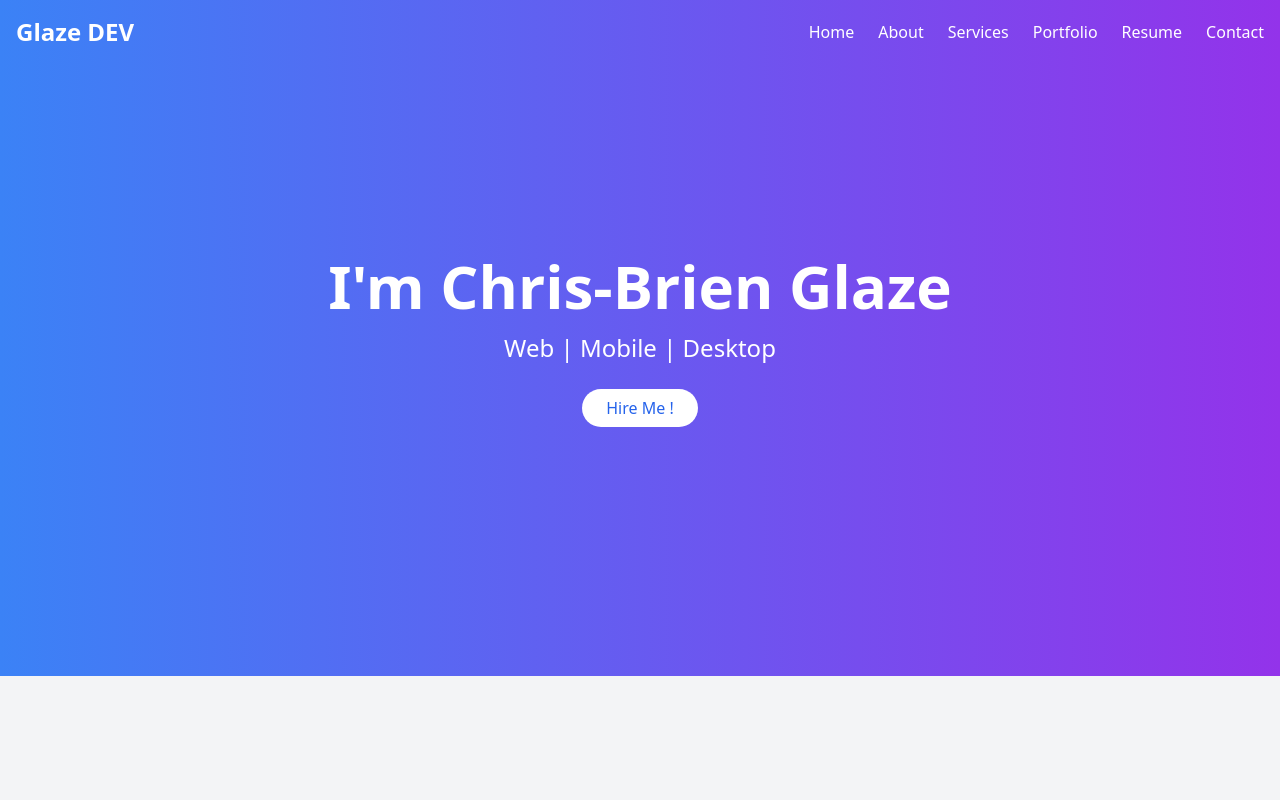
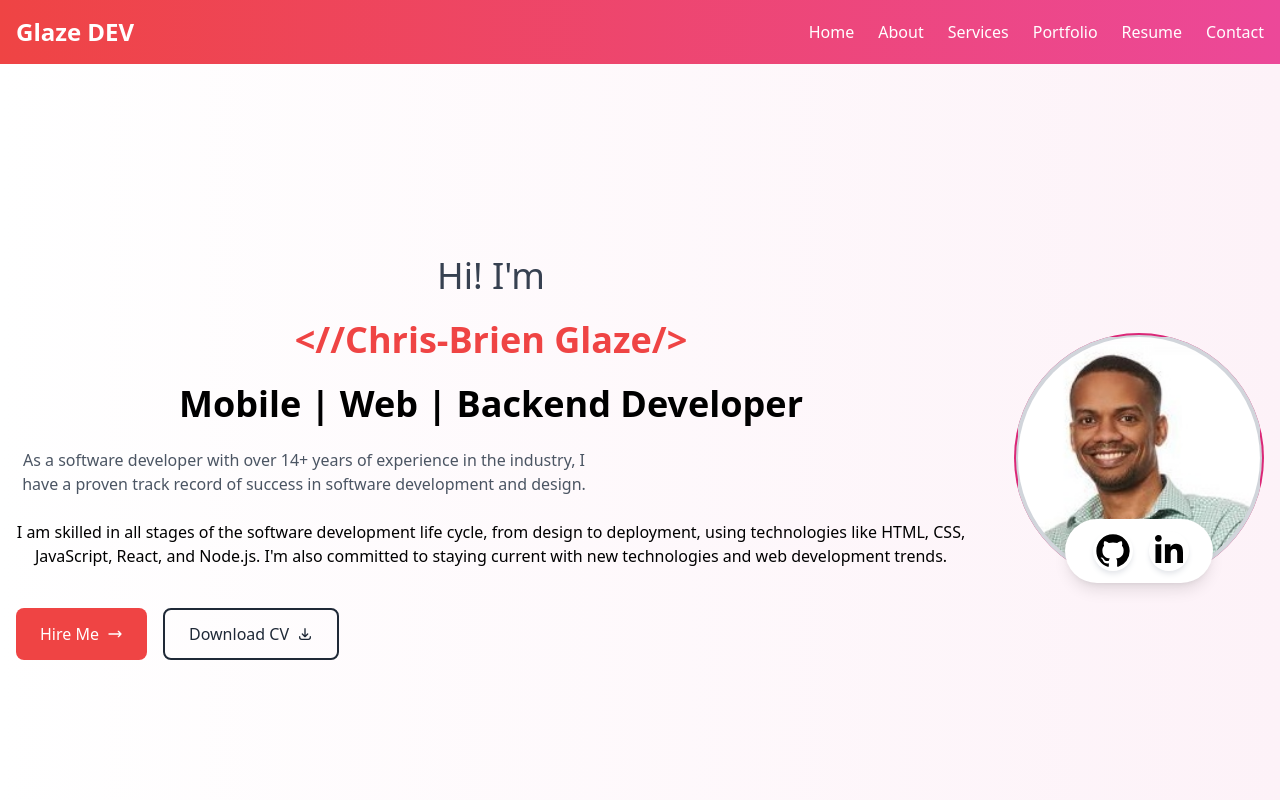
Before and after one commit to chrisbrienglaze/portfoliov2, a React (Vite) app: page / in a window 1280 px wide. Shown: the top 800 px of the page. Built offline with nearby package versions, Linux system fonts and the light colour scheme.

Commit message:
updated ui

```diff
--- a/src/components/Header.tsx
+++ b/src/components/Header.tsx
@@ -28,9 +28,9 @@ const Header: React.FC<HeaderProps> = ({ isMenuOpen, setIsMenuOpen }) => {
   const navItems = ['Home', 'About', 'Services', 'Portfolio', 'Resume', 'Contact'];
 
   return (
-    <header className={`fixed top-0 left-0 right-0 z-50 transition-all duration-300 ${isScrolled ? 'bg-white shadow-md' : 'bg-transparent'}`}>
+    <header className={`fixed top-0 left-0 right-0 z-50 transition-all duration-300 ${isScrolled ? 'bg-gradient-to-r from-red-500 to-pink-500 bg-red-500 font-white shadow-md' : 'bg-gradient-to-r from-red-500 to-pink-500 bg-red-500'}`}>
       <div className="container mx-auto px-4 py-4 flex justify-between items-center">
-        <h1 className={`text-2xl font-bold ${isScrolled ? 'text-blue-600' : 'text-white'}`}>Glaze DEV</h1>
+        <h1 className={`text-2xl font-bold ${isScrolled ? 'text-white' : 'text-white'}`}>Glaze DEV</h1>
         <nav className="hidden md:block">
           <ul className="flex space-x-6">
             {navItems.map((item) => (
--- a/src/components/Hero.tsx
+++ b/src/components/Hero.tsx
@@ -2,16 +2,116 @@ import React from 'react';
 import Typewriter from './typewriter';
 
 const Hero: React.FC = () => {
+
+ // Function will execute on click of button
+ const onDownloadCVClick = () => {
+
+  // using Java Script method to get PDF file
+  fetch("SamplePDF.pdf").then((response) => {
+      response.blob().then((blob) => {
+
+          // Creating new object of PDF file
+          const fileURL =
+              window.URL.createObjectURL(blob);
+
+          // Setting various property values
+          let alink = document.createElement("a");
+          alink.href = fileURL;
+          alink.download = "Chris-Brien Glaze-SoftwareEngineer.pdf";
+          alink.click();
+      });
+  });
+};
+
   return (
-    <section id="home" className="bg-gradient-to-r from-blue-500 to-purple-600 text-white py-32 md:py-64">
-      <div className="container mx-auto px-4 text-center">
-        <h1 className="text-4xl md:text-6xl font-bold mb-4">I'm <Typewriter text="Chris-Brien Glaze" delay={100}></Typewriter></h1>
-        <p className="text-xl md:text-2xl mb-8">Web | Mobile | Desktop</p>
-        <a href="#contact" className="bg-white text-blue-600 py-2 px-6 rounded-full hover:bg-blue-100 transition duration-300">
-          Hire Me !
-        </a>
+    // <section id="home" className="bg-gradient-to-r from-blue-500 to-purple-600 text-white py-32 md:py-64">
+    //   <div className="container mx-auto px-4 text-center">
+    //     <h1 className="text-4xl md:text-6xl font-bold mb-4">I'm <Typewriter text="<//Chris-Brien Glaze/>" delay={100}></Typewriter></h1>
+    //     <p className="text-xl md:text-2xl mb-8">Web | Mobile | Desktop</p>
+    //     <a href="#contact" className="bg-white text-blue-600 py-2 px-6 rounded-full hover:bg-blue-100 transition duration-300">
+    //       Hire Me !
+    //     </a>
+    //   </div>
+    // </section>
+    <section id="home" className="min-h-screen bg-gradient-to-r from-white to-pink-50 py-32 md:py-64">
+    <div className="container mx-auto px-4 text-center">
+      <div className="max-w-7xl mx-auto flex flex-col md:flex-row items-center justify-between gap-12">
+        {/* Left Content */}
+        <div className="flex-1 space-y-6">
+          <p className="text-gray-700 text-4xl">Hi! I'm</p>
+          <h1 className="text-red-500 font-bold text-4xl"><Typewriter text="<//Chris-Brien Glaze/>" delay={100}></Typewriter></h1>
+          <h2 className="text-5xl md:text-4xl font-bold leading-tight">
+            Mobile | Web | Backend Developer
+          </h2>
+          <p className="text-gray-600 max-w-xl">
+          As a software developer with over 14+ years of experience in the industry, I have a proven track record of success in software development and design.
+          </p>
+<p> I am skilled in all stages of the software development life cycle, from design to deployment, using technologies like HTML, CSS, JavaScript, React, and Node.js. I'm also committed to staying current with new technologies and web development trends.</p>
+
+          <div className="flex gap-4 pt-4">
+            <button className="bg-red-500 text-white px-6 py-3 rounded-lg hover:bg-red-600 transition flex items-center gap-2">
+              Hire Me
+              <svg className="w-4 h-4" fill="none" stroke="currentColor" viewBox="0 0 24 24">
+                <path strokeLinecap="round" strokeLinejoin="round" strokeWidth={2} d="M17 8l4 4m0 0l-4 4m4-4H3" />
+              </svg>
+            </button>
+            <button className="border-2 border-gray-800 text-gray-800 px-6 py-3 rounded-lg hover:bg-gray-100 transition flex items-center gap-2" onClick={onDownloadCVClick}>
+              Download CV
+              <svg className="w-4 h-4" fill="none" stroke="currentColor" viewBox="0 0 24 24">
+                <path strokeLinecap="round" strokeLinejoin="round" strokeWidth={2} d="M4 16v1a3 3 0 003 3h10a3 3 0 003-3v-1m-4-4l-4 4m0 0l-4-4m4 4V4" />
+              </svg>
+            </button>
+          </div>
+        </div>
+
+        {/* Right Content - Profile Image */}
+        <div className="relative">
+          <div className="w-[250px] h-[250px] md:w-[250px] md:h-[250px] bg-pink-600 rounded-full relative overflow-hidden">
+            <div className="absolute inset-0 bg-blue-100 rounded-full m-1">
+              {/* Replace with your image */}
+              <div className="w-full h-full bg-gray-300 flex items-center justify-center">
+              <img src="./images/myphoto.jpeg" alt="Profile" className="w-full h-full object-cover rounded-full ring-2 ring-gray-300 dark:ring-gray-500" />
+
+                {/* <span className="text-gray-600">Profile Image</span> */}
+
+              </div>
+            </div>
+          </div>
+
+          {/* Social Media Links */}
+          <div className="absolute bottom-0 left-1/2 transform -translate-x-1/2 bg-white px-6 py-3 rounded-full shadow-lg flex items-center gap-1">
+            <span className="text-sm text-gray-600"></span>
+            <div className="flex gap-4">
+            {['LinkedIn', 'Github'].map((social) => (
+                <button
+                  key={social}
+                  className="w-10 h-10 flex items-center relative overflow-hidden justify-center rounded-full bg-white shadow-md shadow-gray-200 group transition-all duration-300"
+                >
+                  {social === 'LinkedIn' ? (
+                    <svg className="w-10 h-10" fill="currentColor" viewBox="0 0 24 24" aria-hidden="true">
+                      <path
+                        fillRule="evenodd"
+                        d="M12 2C6.477 2 2 6.484 2 12.017c0 4.425 2.865 8.18 6.839 9.504.5.092.682-.217.682-.483 0-.237-.008-.868-.013-1.703-2.782.605-3.369-1.343-3.369-1.343-.454-1.158-1.11-1.466-1.11-1.466-.908-.62.069-.608.069-.608 1.003.07 1.531 1.032 1.531 1.032.892 1.53 2.341 1.088 2.91.832.092-.647.35-1.088.636-1.338-2.22-.253-4.555-1.113-4.555-4.951 0-1.093.39-1.988 1.029-2.688-.103-.253-.446-1.272.098-2.65 0 0 .84-.27 2.75 1.026A9.564 9.564 0 0112 6.844c.85.004 1.705.115 2.504.337 1.909-1.296 2.747-1.027 2.747-1.027.546 1.379.202 2.398.1 2.651.64.7 1.028 1.595 1.028 2.688 0 3.848-2.339 4.695-4.566 4.943.359.309.678.92.678 1.855 0 1.338-.012 2.419-.012 2.747 0 .268.18.58.688.482A10.019 10.019 0 0022 12.017C22 6.484 17.522 2 12 2z"
+                        clipRule="evenodd"
+                      />
+                    </svg>
+                  ) : (
+                    <svg xmlns="http://www.w3.org/2000/svg" viewBox="0 0 448 512" className="h-8">
+                      <path
+                        fill="currentColor"
+                        d="M100.28 448H7.4V148.9h92.88zM53.79 108.1C24.09 108.1 0 83.5 0 53.8a53.79 53.79 0 0 1 107.58 0c0 29.7-24.1 54.3-53.79 54.3zM447.9 448h-92.68V302.4c0-34.7-.7-79.2-48.29-79.2-48.29 0-55.69 37.7-55.69 76.7V448h-92.78V148.9h89.08v40.8h1.3c12.4-23.5 42.69-48.3 87.88-48.3 94 0 111.28 61.9 111.28 142.3V448z"
+                      />
+                    </svg>
+                  )}
+                </button>
+              ))}
+            </div>
+          </div>
+        </div>
       </div>
+    </div>
     </section>
+
   );
 };
 
--- a/src/components/Resume.tsx
+++ b/src/components/Resume.tsx
@@ -111,6 +111,7 @@ const Resume: React.FC = () => {
               <li>MySql</li>
               <li>Swift</li>
               <li>Kotlin</li>
+              <li>JAVA (SpringBoot)</li>
               <li>Jira</li>
               <li>Kotlin</li>
               <li>Agile Methodologies</li>
```
Also changed, not shown: 1 other file (tests, documents, lock files or other folders).
